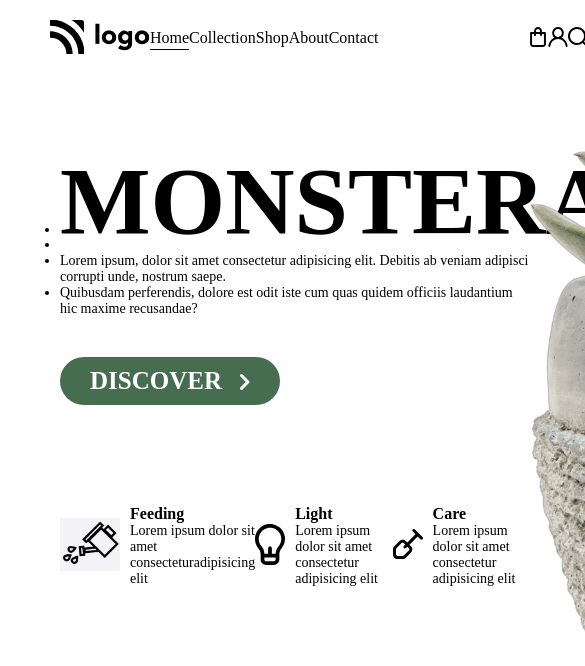
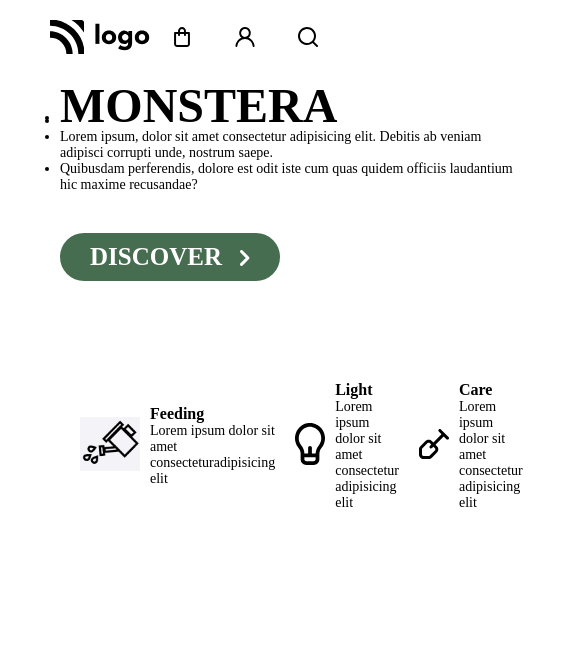
Before and after one commit to Robinmahto/Full-Stack-JS-Project-06, a website: page index.html in a window 390 px wide. Shown: the top 666 px of the page, 585 px wide, since content can reach past the window. Drawn offline with Linux system fonts and the light colour scheme; a web font is replaced by a local one.

Commit message:
making responsive web pages

```diff
--- a/index.html
+++ b/index.html
@@ -31,6 +31,7 @@
       #navFirst img {
         width: 100px;
       }
+
       #navMid {
         display: flex;
         width: 500px;
@@ -144,6 +145,32 @@
       #imgMain {
         width: 435px;
       }
+      /* mobile responsive */
+      @media screen and (max-width: 1024px) {
+        #navMid {
+          margin-left: 50px;
+        }
+        #midWholePart1 #midWholePart11 #monstera {
+          font-size: 4rem;
+        }
+      }
+      @media screen and (max-width: 768px) {
+        .imgMain, #navMid{
+          display: none;
+        }
+         #midWholePart1 #midWholePart11 #monstera {
+          font-size: 3rem;
+        }
+        #midWholePart1{
+          height: 80vh;
+        }
+        #midWhole{
+          padding-right: 20px;
+        }
+        .midWholePart13Parts{
+          margin-left: 20px;
+        }
+      }
     </style>
   </head>
   <body>
```
Also changed, not shown: package.json (line endings or trailing spaces), 1 other file.
